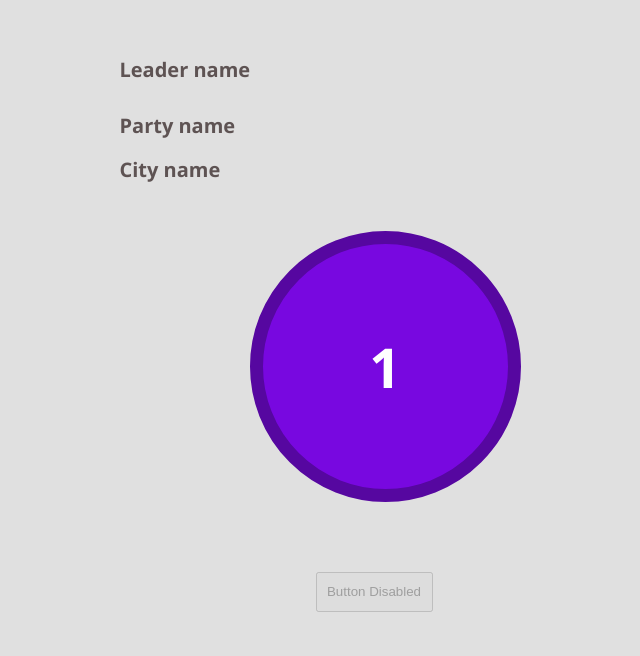
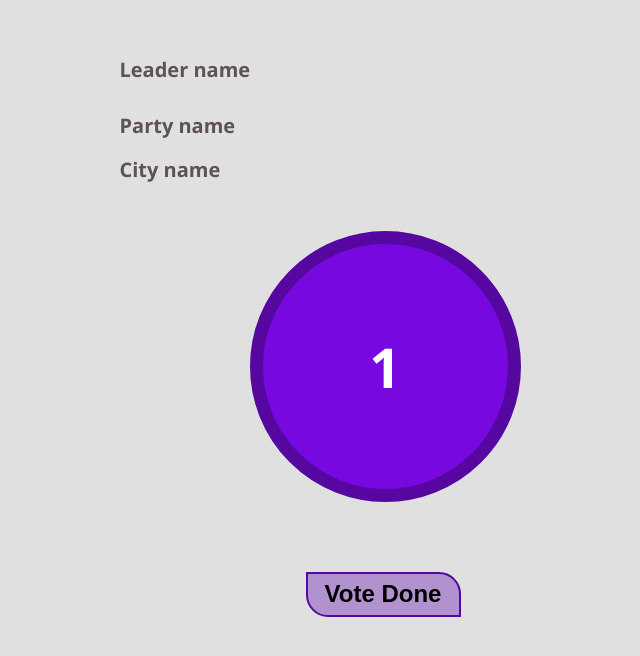
Before and after one commit to anaskhancodes/Polling-web-app, a plain HTML site: page Database/vote.html in a window 1280 px wide. Both pictures are taken after a click on the button "Add vote". Shown: the whole page, without its empty margins (272-912 px from the left). Drawn offline with Linux system fonts and the light colour scheme; no server answers.

Commit message:
Poling web app

```diff
--- a/Database/index.js
+++ b/Database/index.js
@@ -32,6 +32,6 @@ function sendData(){
         // "VoteNmber": vote-num
     })
 
-    // window.location.href = "vote.html";
+    window.location.href = "vote.html";
 
 }
--- a/Database/vote.css
+++ b/Database/vote.css
@@ -60,8 +60,23 @@ h3{
 }
 
 button{
-    margin-left: 210px;
+    margin-left: 200px;
     margin-top: 70px;
-    width: 117px;
-    height: 40px;
+    width: 155px;
+    height: 45px;
+    font-size: 25px;
+    border-bottom-left-radius: 22px;
+    border-top-right-radius: 22px;
+    border: 2px solid rgb(86, 7, 160);
+    background-color: rgb(177, 146, 206);
+    cursor: pointer;
+    font-size: 24px;
+    font-weight: 600;
+    color: black;
 }
+
+button:hover{
+    border: 2px solid rgb(177, 146, 206);
+    background-color: rgb(86, 7, 160);
+    color: white;
+}
--- a/Database/vote.html
+++ b/Database/vote.html
@@ -35,7 +35,7 @@
         function disableButton() {
             let button = document.getElementById("Button");
             button.disabled = true;
-            button.innerHTML = "Button Disabled";
+            button.innerHTML = "Vote Done";
         }
 
 
```
Also changed, not shown: Sing-up Sing-in/otherpage.html (deleted, +0 -11 lines), Sing-up Sing-in/sing-up & sing-in.js (+4 -3 lines), Sing-up Sing-in/sing-in.js (deleted).
